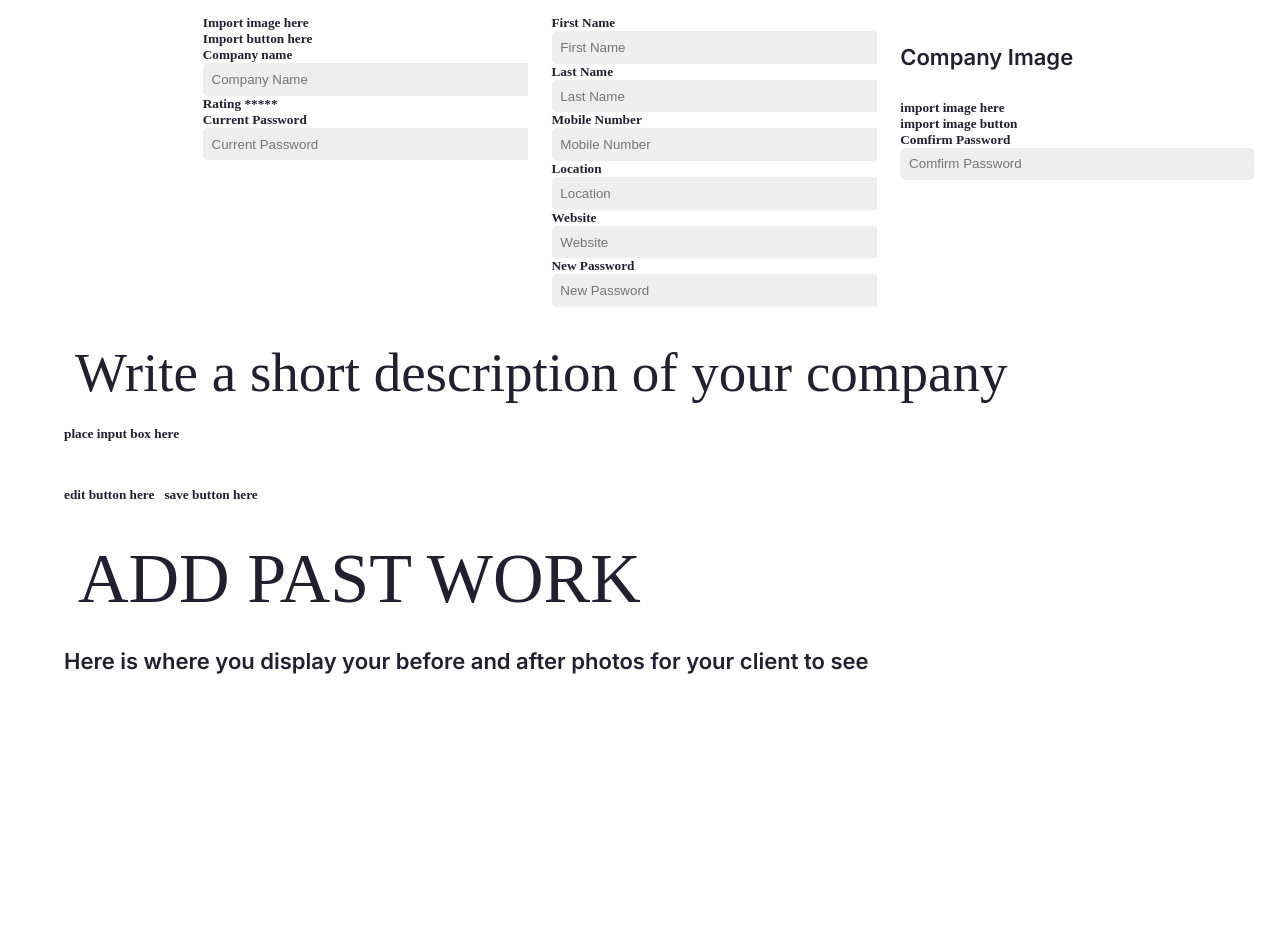
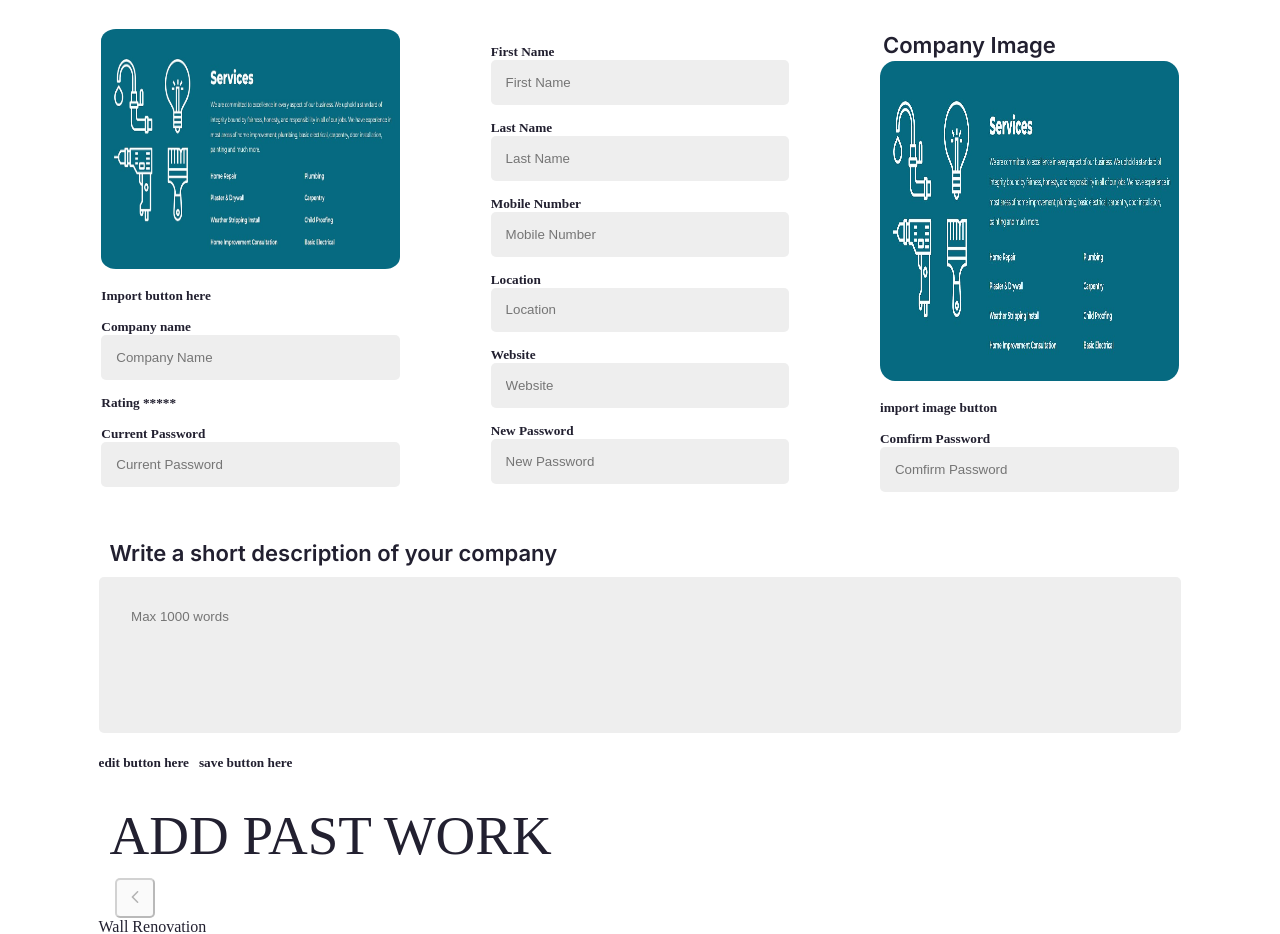
Before and after one commit to Katematestate/tradie-app, a Vue app in the folder front/: page /TradieAccountPage in a window 1280 px wide. Shown: the part 180-1114 px from the top of the page. Before the commit the page ends 947 px from the top, so only its background shows below. Built offline with nearby package versions, Linux system fonts and the light colour scheme.

Commit message:
finished caro

```diff
--- a/front/src/App.vue
+++ b/front/src/App.vue
@@ -1,9 +1,9 @@
 <script setup>
-import TradieAccountPage from './views/TradieAccountPage.vue';
+import TradieAccountPage from "./views/TradieAccountPage.vue";
 </script>
 <template>
   <router-view></router-view>
-  <TradieAccountPage/>
+  <TradieAccountPage />
 </template>
 
 <style scoped>
--- a/front/src/views/TradieAccountPage.vue
+++ b/front/src/views/TradieAccountPage.vue
@@ -1,23 +1,26 @@
-<script setup>
-// import CarouselAccountPage from '../components/CarouselAccountPage.vue';
-</script>
 <template>
   <div class="business-profile">
-
     <div class="business-header">
-             <h1> Business Profile</h1>
+      <h1>Business Profile</h1>
     </div>
 
     <div class="business-info">
-
       <div class="info-section">
-                <h5>Import image here</h5>
+        <img class="info-section-logo" src="../assets/images/dev.jpg" />
         <h5>Import button here</h5>
         <h5>Company name</h5>
-                <input class="input-class" v-model="message" placeholder="Company Name" />
+        <input
+          class="input-class"
+          v-model="message"
+          placeholder="Company Name"
+        />
         <h5>Rating *****</h5>
         <h5>Current Password</h5>
-              <input class="input-class" v-model="message" placeholder="Current Password" />
+        <input
+          class="input-class"
+          v-model="message"
+          placeholder="Current Password"
+        />
       </div>
       <div class="info-section">
         <h5>First Name</h5>
@@ -25,69 +28,119 @@
         <h5>Last Name</h5>
         <input class="input-class" v-model="message" placeholder="Last Name" />
         <h5>Mobile Number</h5>
-                <input class="input-class" v-model="message" placeholder="Mobile Number" />
+        <input
+          class="input-class"
+          v-model="message"
+          placeholder="Mobile Number"
+        />
         <h5>Location</h5>
         <input class="input-class" v-model="message" placeholder="Location" />
         <h5>Website</h5>
         <input class="input-class" v-model="message" placeholder="Website" />
         <h5>New Password</h5>
-                <input class="input-class" v-model="message" placeholder="New Password" />
+        <input
+          class="input-class"
+          v-model="message"
+          placeholder="New Password"
+        />
       </div>
       <div class="info-section">
         <h4>Company Image</h4>
-                <h5>import image here</h5>
+        <img class="info-section-company" src="../assets/images/dev.jpg" />
         <h5>import image button</h5>
         <h5>Comfirm Password</h5>
-                <input class="input-class" v-model="message" placeholder="Comfirm Password" />
+        <input
+          class="input-class"
+          v-model="message"
+          placeholder="Comfirm Password"
+        />
       </div>
-
     </div>
 
     <div class="description">
-        <h2>Write a short description of your company</h2>
-        <h5> place input box here</h5>
+      <h4>Write a short description of your company</h4>
+      <input
+        class="input-class-box"
+        v-model="message"
+        placeholder="Max 1000 words"
+      />
       <div class="button-flex">
-        <h5> edit button here</h5>
-        <h5> save button here</h5>
+        <h5>edit button here</h5>
+        <h5>save button here</h5>
       </div>
 
       <div class="add-past-work">
-        <h1>ADD PAST WORK</h1>
-        <h4>Here is where you display your before and after photos for your client to see</h4>
+        <h2>ADD PAST WORK</h2>
+        <router-view></router-view>
+
+        <Carousel :value="carouselItems" :num-visible="2" :num-scroll="1">
+          <template #item="slotProps">
+            <div class="job-review">
+              <div>{{ slotProps.data.job }}</div>
+
+              <div class="review-photos">
+                <div class="review-photo">
+                  <span
+                    >Before Photo
+                    <img src="../assets/images/dev.jpg" />
+                  </span>
+
+                  <div>{{ slotProps.data.beforeImage }}</div>
+                </div>
+
+                <div class="review-photo">
+                  <span
+                    >After Photo
+                    <img src="../assets/images/dev.jpg" />
+                  </span>
+
+                  <div>{{ slotProps.data.afterImage }}</div>
+                </div>
+              </div>
+
+              <div class="review-info">
+                <div>
+                  Job Rated:
+                  <i
+                    v-for="_ in slotProps.data.rating"
+                    class="pi pi-star-fill"
+                  ></i>
+                </div>
+
+                <div>By: {{ slotProps.data.author }}</div>
+              </div>
+            </div>
+          </template>
+        </Carousel>
         <div>
           <!-- <CarouselAccountPage/> -->
         </div>
       </div>
-
     </div>
-
-
   </div>
-
 </template>
-<style scoped>
+<style scoped lang="scss">
 .business-profile {
   display: flex;
   flex-direction: column;
   padding: 5%;
 }
-.button-flex{
+.button-flex {
   display: flex;
   flex-direction: row;
   gap: 10px;
 }
 .business-info {
-    display: flex;
-    flex-direction: row;
-    justify-content:space-evenly ;
-    gap: 10px;
+  display: grid;
+  grid-template-columns: repeat(3, 1fr);
+  gap: var(--spacing-standard);
 }
 .business-info h5 {
   margin: 0%;
 }
 .info-section {
-    background-color:  white;
-    padding: 2%;
+  background-color: white;
+  padding: 10%;
 }
 .business-header h1 {
   text-align: center;
@@ -103,12 +156,90 @@
   border-radius: 5px;
   border: none;
   padding: 5%;
-    background-color: #EEEEEE;
-    width: 200%;
+  background-color: #eeeeee;
+  width: 100%;
+}
+.input-class-box {
+  border-radius: 5px;
+  border: none;
+  padding-top: 3%;
+  padding-left: 3%;
+  padding-right: 5%;
+  padding-bottom: 10%;
+  background-color: #eeeeee;
+  width: 100%;
+}
+.business-profile h4 {
+  margin: 0%;
+  padding: 1%;
 }
 
+.info-section-logo {
+  height: 15em;
+  width: 100%;
+  border-radius: 5%;
+}
+.info-section-company {
+  width: 100%;
+  height: 20em;
+  border-radius: 5%;
+}
+.info-section h5 {
+  padding-top: 5%;
+}
+.description {
+  margin-right: 3%;
+  margin-left: 3%;
+}
+.job-review {
+  display: flex;
+  flex-flow: nowrap column;
+  align-items: stretch;
+}
+.review-photos {
+  display: flex;
+  flex-direction: row;
+}
+.review-photo img {
+  width: 30%;
+  height: 20em;
+  border-radius: 5%;
+}
+</style>
+<script setup>
+import Carousel from "primevue/carousel";
 
-</style>
-<script>
+const carouselItems = [
+  {
+    job: "Wall Renovation",
+    beforeImage: "stairs",
+    afterImage: "better stairs",
+    rating: 4,
+    author: "Guy Gregs",
+  },
 
+  {
+    job: "Broken Door",
+    beforeImage: "stairs",
+    afterImage: "better stairs",
+    rating: 2,
+    author: "Guy Gregs",
+  },
+
+  {
+    job: "Broken Fence",
+    beforeImage: "stairs",
+    afterImage: "better stairs",
+    rating: 4,
+    author: "Guy Gregs",
+  },
+
+  {
+    job: "Kitchen Renovation",
+    beforeImage: "stairs",
+    afterImage: "better stairs",
+    rating: 4,
+    author: "Guy Gregs",
+  },
+];
 </script>
```
Lines whose indentation alone changed are shown as unchanged.
